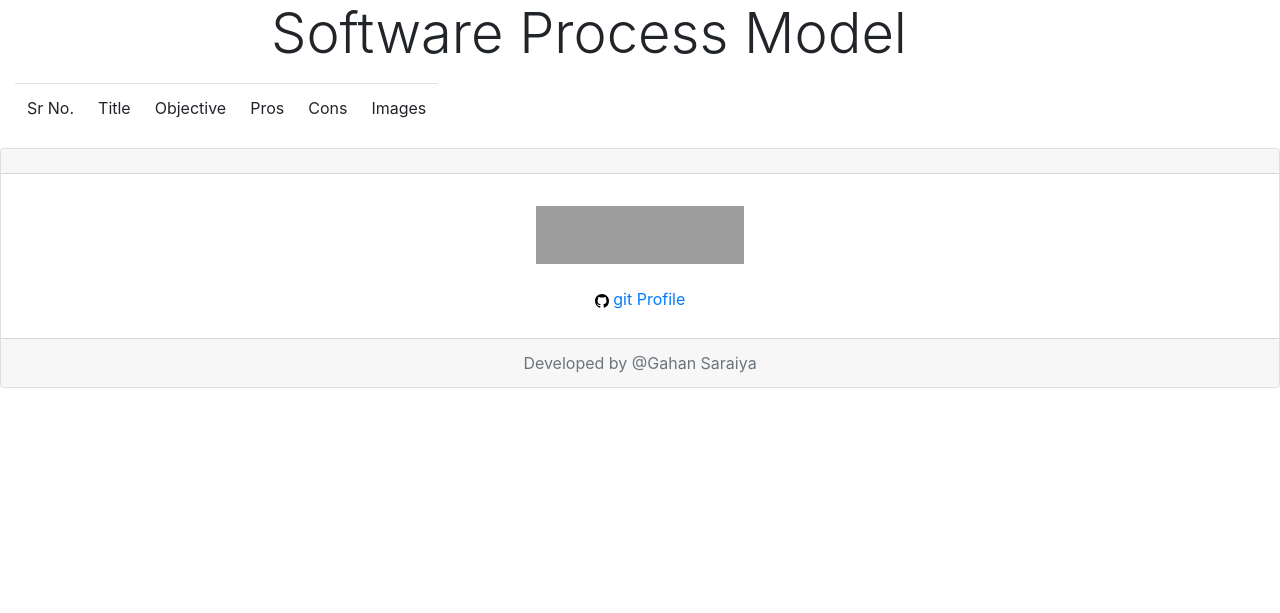
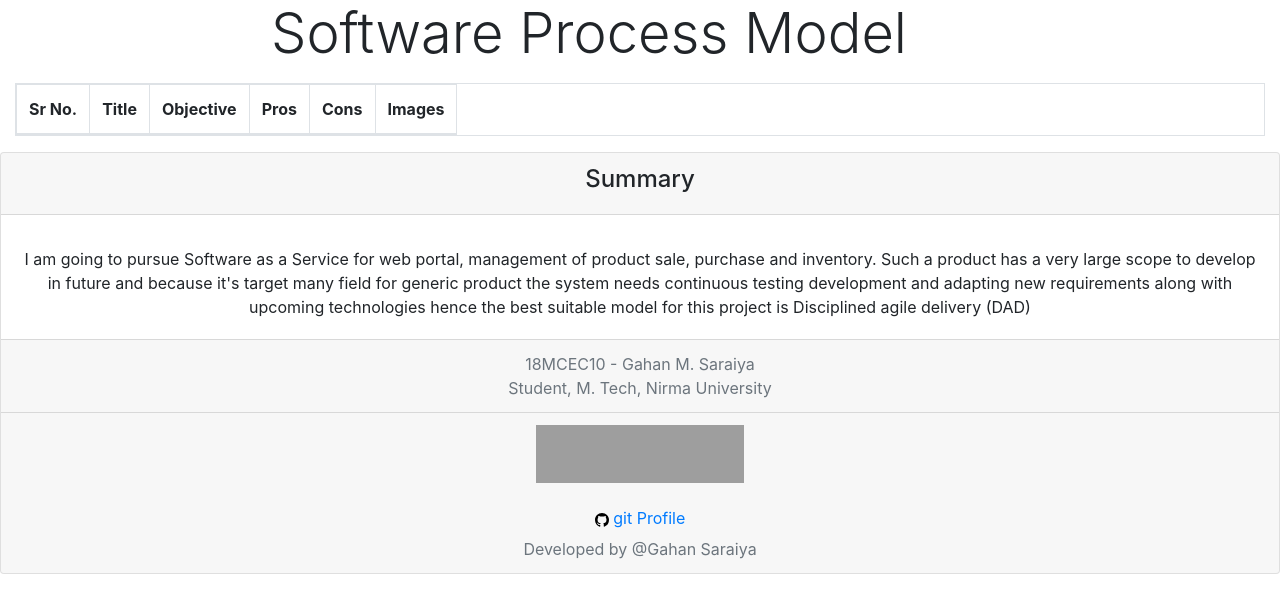
Before and after one commit to gahan9/inventory_management, a Django app: page /sales/se_lab/ in a window 1280 px wide; the page is wider, and only the part inside the window is pictured. Shown: the top 613 px of that part. Run offline with Django 3.2, Linux system fonts and the light colour scheme; data that the repository does not hold is empty; parts of the project's set-up code (start-up, migrations or seed data) failed here and were passed over; some libraries are stand-ins or nearby versions; grey boxes are pictures that could not be loaded.

Commit message:
modifying existence of table column and image size with query parameters

```diff
--- a/sale_record/templates/table_display.html
+++ b/sale_record/templates/table_display.html
@@ -11,12 +11,12 @@
     <script src="https://stackpath.bootstrapcdn.com/bootstrap/4.1.3/js/bootstrap.min.js" integrity="sha384-ChfqqxuZUCnJSK3+MXmPNIyE6ZbWh2IMqE241rYiqJxyMiZ6OW/JmZQ5stwEULTy" crossorigin="anonymous"></script>
 </head>
 <body>
-    <div class="container-fluid" style="margin-left: 20%">
+    <div class="container-fluid" style="margin-left: 20%; width: 80%">
         <p class="display-4">Software Process Model</p>
     </div>
     <div class="container-fluid">
-        <table class="table table-inverse table-responsive">
-            <thead class="">
+        <table class="table table-responsive {% if border %}table-bordered{% endif %}">
+            <thead style="font-weight: bold">
                 <tr>
                     <td>Sr No.</td>
                     <td>Title</td>
@@ -39,7 +39,7 @@
                             {% if skip_image == 0 %}
                                 <td>
                                     {%  for img in i.images %}
-                                        <a href="{{ img }}"><img src="{{ img }}" alt="{{ img }}" style="max-width: 400px"></a><br>
+                                        <a href="{{ img }}"><img src="{{ img }}" alt="{{ img }}" style="min-width: 100px; max-width: {% if max_img %}{{ max_img }}px{% else %}400px{% endif %}"></a><br>
                                     {% endfor %}
                                 </td>
                             {% endif %}
@@ -58,22 +58,33 @@
     </div>
     <div class="card text-center">
       <div class="card-header">
-
+          <h4>Summary</h4>
       </div>
       <div class="card-body">
         <h5 class="card-title"></h5>
         <p class="card-text">
-            <a href="https://stackoverflow.com/users/7664524/gahan">
-                <img src="https://stackoverflow.com/users/flair/7664524.png?theme=clean" alt="profile for Gahan Saraiya at Stack Overflow, Q&amp;A for professional and enthusiast programmers" title="profile for Gahan Saraiya at Stack Overflow, Q&amp;A for professional and enthusiast programmers" width="208" height="58">
-            </a>
+            I am going to pursue Software as a Service for web portal, management of product sale, purchase and inventory.
+            Such a product has a very large scope to develop in future and because it's target many field for generic product
+            the system needs continuous testing development and adapting new requirements along with upcoming technologies hence the best suitable model for this project is Disciplined agile delivery (DAD)
         </p>
-        <a href="https://github.com/Gahan9" target="_blank" class="btn"><svg version="1.1" width="14" height="14" viewBox="0 0 16 16" class="octicon octicon-mark-github" aria-hidden="true"><path fill-rule="evenodd" d="M8 0C3.58 0 0 3.58 0 8c0 3.54 2.29 6.53 5.47 7.59.4.07.55-.17.55-.38 0-.19-.01-.82-.01-1.49-2.01.37-2.53-.49-2.69-.94-.09-.23-.48-.94-.82-1.13-.28-.15-.68-.52-.01-.53.63-.01 1.08.58 1.23.82.72 1.21 1.87.87 2.33.66.07-.52.28-.87.51-1.07-1.78-.2-3.64-.89-3.64-3.95 0-.87.31-1.59.82-2.15-.08-.2-.36-1.02.08-2.12 0 0 .67-.21 2.2.82.64-.18 1.32-.27 2-.27.68 0 1.36.09 2 .27 1.53-1.04 2.2-.82 2.2-.82.44 1.1.16 1.92.08 2.12.51.56.82 1.27.82 2.15 0 3.07-1.87 3.75-3.65 3.95.29.25.54.73.54 1.48 0 1.07-.01 1.93-.01 2.2 0 .21.15.46.55.38A8.013 8.013 0 0 0 16 8c0-4.42-3.58-8-8-8z"></path></svg> <span>
-            git Profile
-        </span></a>
       </div>
       <div class="card-footer text-muted">
-        Developed by @Gahan Saraiya
+          18MCEC10 - Gahan M. Saraiya
+            <br>Student, M. Tech, Nirma University
       </div>
+        {% if footer == 1 %}
+          <div class="card-footer text-muted">
+            <p class="card-text">
+                <a href="https://stackoverflow.com/users/7664524/gahan">
+                    <img src="https://stackoverflow.com/users/flair/7664524.png?theme=clean" alt="profile for Gahan Saraiya at Stack Overflow, Q&amp;A for professional and enthusiast programmers" title="profile for Gahan Saraiya at Stack Overflow, Q&amp;A for professional and enthusiast programmers" width="208" height="58">
+                </a>
+            </p>
+            <a href="https://github.com/Gahan9" target="_blank" class="btn"><svg version="1.1" width="14" height="14" viewBox="0 0 16 16" class="octicon octicon-mark-github" aria-hidden="true"><path fill-rule="evenodd" d="M8 0C3.58 0 0 3.58 0 8c0 3.54 2.29 6.53 5.47 7.59.4.07.55-.17.55-.38 0-.19-.01-.82-.01-1.49-2.01.37-2.53-.49-2.69-.94-.09-.23-.48-.94-.82-1.13-.28-.15-.68-.52-.01-.53.63-.01 1.08.58 1.23.82.72 1.21 1.87.87 2.33.66.07-.52.28-.87.51-1.07-1.78-.2-3.64-.89-3.64-3.95 0-.87.31-1.59.82-2.15-.08-.2-.36-1.02.08-2.12 0 0 .67-.21 2.2.82.64-.18 1.32-.27 2-.27.68 0 1.36.09 2 .27 1.53-1.04 2.2-.82 2.2-.82.44 1.1.16 1.92.08 2.12.51.56.82 1.27.82 2.15 0 3.07-1.87 3.75-3.65 3.95.29.25.54.73.54 1.48 0 1.07-.01 1.93-.01 2.2 0 .21.15.46.55.38A8.013 8.013 0 0 0 16 8c0-4.42-3.58-8-8-8z"></path></svg> <span>
+                git Profile
+            </span></a><br>
+            Developed by @Gahan Saraiya
+          </div>
+        {% endif %}
     </div>
 </body>
 </html>
--- a/sale_record/views.py
+++ b/sale_record/views.py
@@ -50,6 +50,9 @@ class TableTemplateView(TemplateView):
         context["process_model"] = self.get_json().get("process_models", [])
         context["skip_reference"] = int(query_params.get("skip_reference", 1))
         context["skip_image"] = int(query_params.get("skip_image", 0))
+        context["footer"] = int(query_params.get("footer", 1))
+        context["border"] = int(query_params.get("border", 1))
+        context["max_img"] = int(query_params.get("max_img", 350))
         return context
 
 
```
